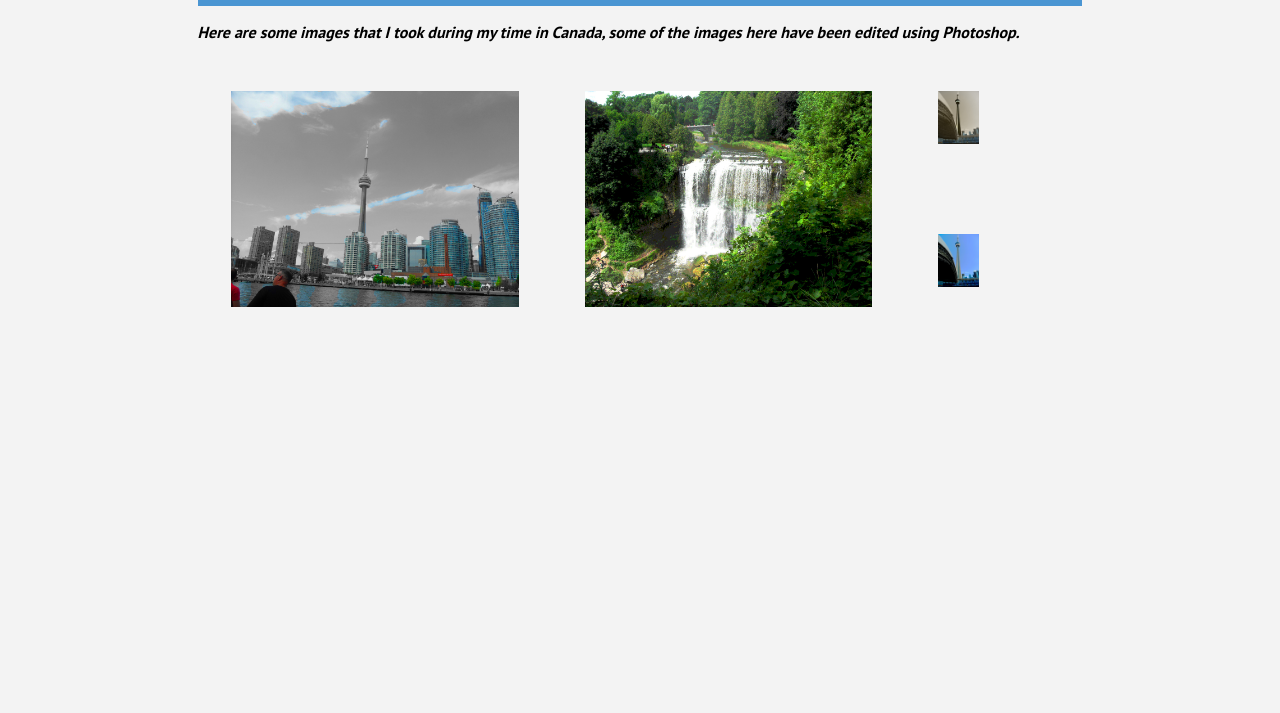
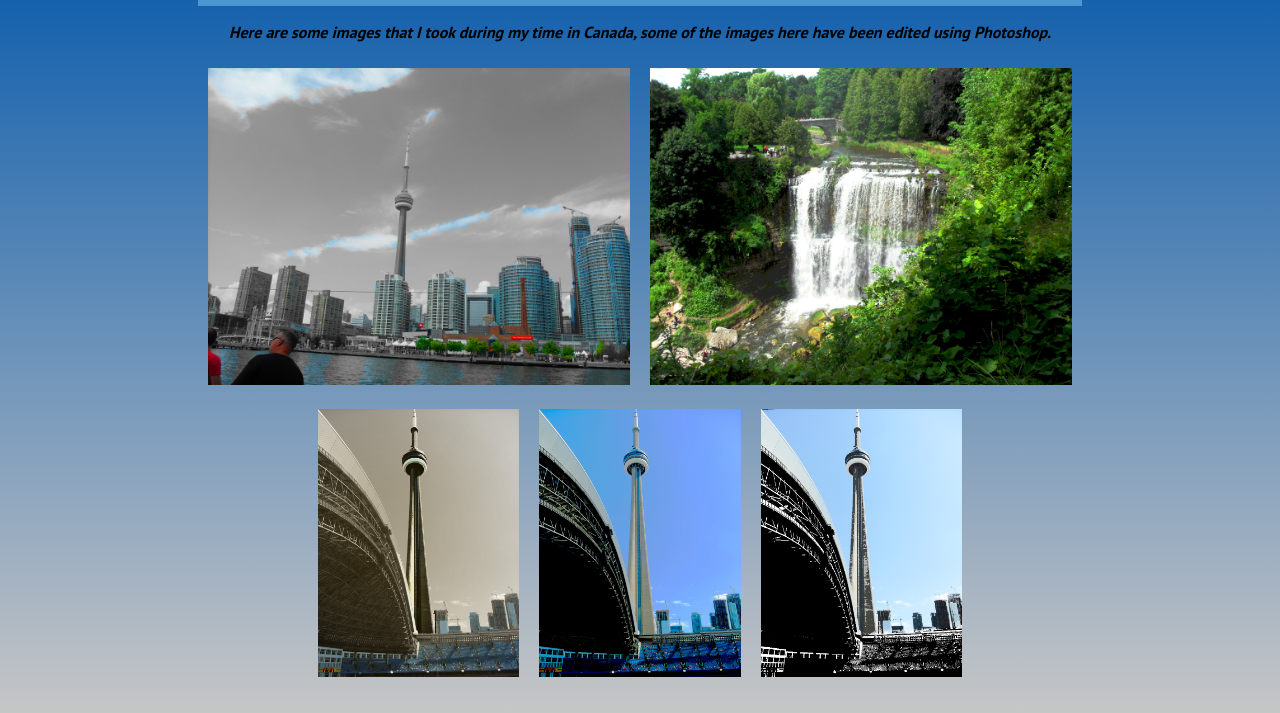
Before and after one commit to jd-baker/jd-baker.github.io, a plain HTML site: page canada.html in a window 1280 px wide. Shown: the part 87-800 px from the top of the page. Drawn offline with Linux system fonts and the light colour scheme.

Commit message:
Add canada page and background

```diff
--- a/canada.html
+++ b/canada.html
@@ -16,11 +16,11 @@
 
   <main>
 
-    <div class="images1">
+    <div class="description">
+      <p>Here are some images that I took during my time in Canada, some of the images here have been edited using Photoshop.</p>
+    </div>
 
-
-<p><i><b>Here are some images that I took during my time in Canada, some of the images here have been edited using Photoshop.</b></i></p>
-
+    <div class="images top-images">
       <div class="image">
         <img src="images/cn-tower1.jpg" alt="cn-tower1">
       </div>
@@ -28,26 +28,25 @@
       <div class="image">
         <img src="images/waterfall2.jpg" alt="waterfall">
       </div>
+    </div>
 
-    <div class="images2">
-
-<p>
-
+    <div class="images">
       <div class="image">
         <img src="images/cn-tower4.jpg" alt="cn-tower2">
-</div></p>
+      </div>
 
       <div class="image">
         <img src="images/cn-tower3.jpg" alt="cn-tower3">
       </div>
 
+      <div class="image">
+        <img src="images/cn-tower2.jpg" alt="cn-tower2">
+      </div>
 
-
-
-
-
-
+    </div>
 
 
 
   </main>
+
+</div>
--- a/style.css
+++ b/style.css
@@ -2,9 +2,21 @@
   box-sizing: border-box;
 }
 
+body,
+html {
+  min-height: 100%;
+}
+
 body {
   font-family: 'PT Sans', sans-serif;
-  background: #F3F3F3;
+  /*background: #;*/
+  /* Permalink - use to edit and share this gradient: http://colorzilla.com/gradient-editor/#0055aa+0,c6c6c6+100 */
+background: rgb(0,85,170); /* Old browsers */
+background: -moz-linear-gradient(top,  rgba(0,85,170,1) 0%, rgba(198,198,198,1) 100%); /* FF3.6-15 */
+background: -webkit-linear-gradient(top,  rgba(0,85,170,1) 0%,rgba(198,198,198,1) 100%); /* Chrome10-25,Safari5.1-6 */
+background: linear-gradient(to bottom,  rgba(0,85,170,1) 0%,rgba(198,198,198,1) 100%); /* W3C, IE10+, FF16+, Chrome26+, Opera12+, Safari7+ */
+filter: progid:DXImageTransform.Microsoft.gradient( startColorstr='#0055aa', endColorstr='#c6c6c6',GradientType=0 ); /* IE6-9 */
+
 }
 
 h1,
@@ -23,23 +35,24 @@ header {
   background: #4A95D2;
 }
 
+header a {
+  color: black
+}
+
+.description {
+  font-weight: bold;
+  font-style: italic;
+  text-align: center;
+}
+
+
+
 
 .images {
   display: flex;
   flex: 1;
   flex-wrap: wrap;
-}
-
-.images1 {
-  display: flex;
-  flex: 1;
-  flex-wrap: wrap;
-}
-
-.images2 {
-  display: flex;
-  flex: 1;
-  flex-wrap: wrap;
+  justify-content: center;
 }
 
 .images .image {
@@ -53,32 +66,16 @@ header {
 }
 
 @media (min-width: 696px) {
-  .images- .image {
+  .images .image {
     width: 45.5%;
   }
-
-  @media (min-width: 696px) {
-    .images1 .image {
-      width: 40%;
-    }
-
-    @media (min-width: 696px) {
-      .images2 .image {
-        width: 60%;
-      }
-
-
-@media (min-width: 696px) {
-  .images .image {
-    width: 33.333%;
-  }
-
-
   .container {
     width: 85%;
     margin: auto;
   }
+
 }
+
 
 @media (min-width: 1000px) {
   .images .image {
@@ -86,9 +83,14 @@ header {
   }
 
 
+  .top-images .image {
+      width: 50%;
+    }
+
   .container {
     width: 70%;
   }
+
 }
 
 img {
```
Also changed, not shown: index.html (+3 -1 lines). Lines whose indentation alone changed are shown as unchanged.
